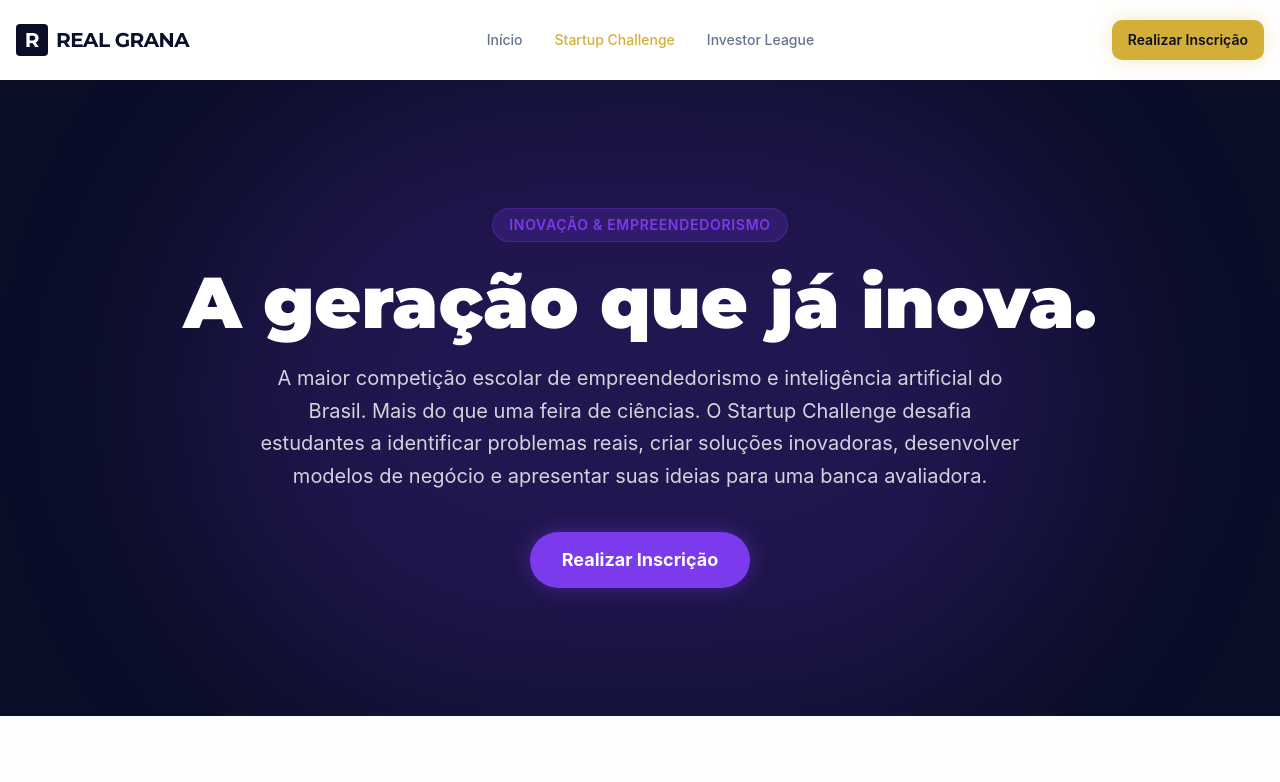
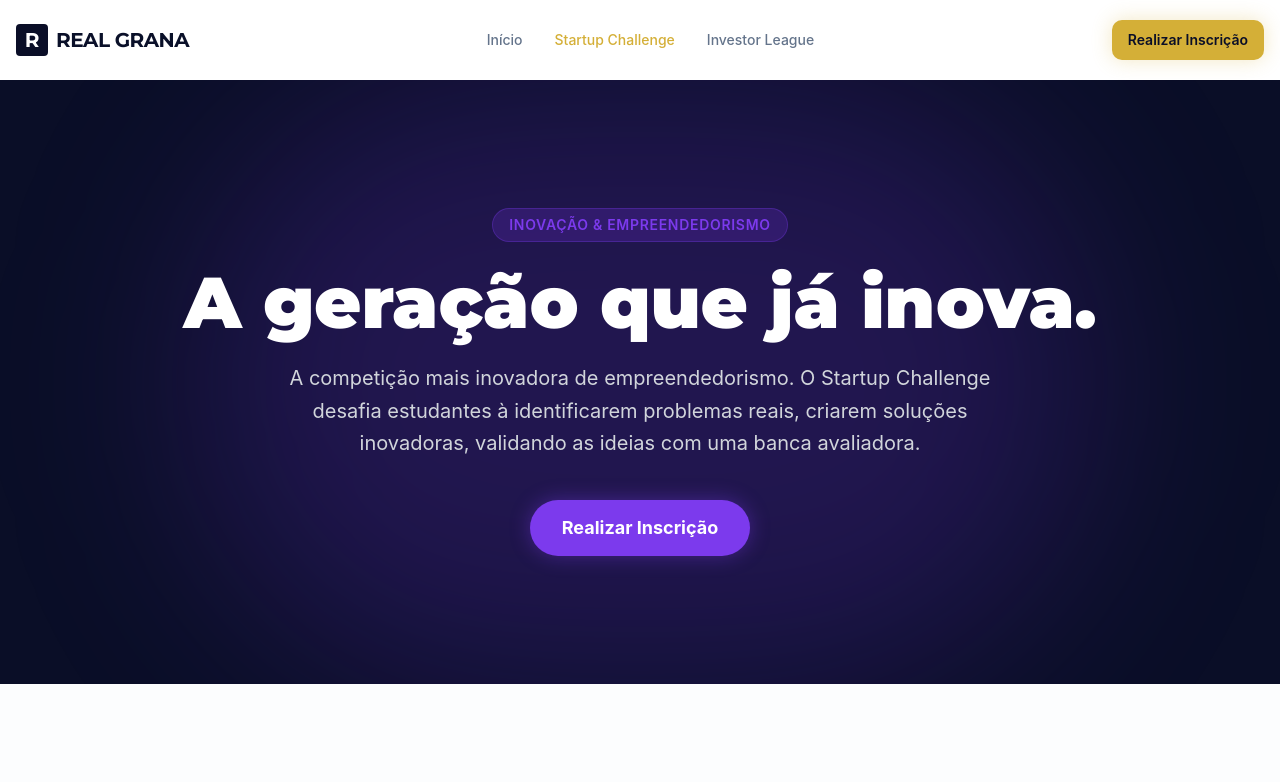
Before and after one commit to pdambr97/desafios-real-grana, a React (Vite) app: page /startup-challenge in a window 1280 px wide. Shown: the top 782 px of the page. Built offline with nearby package versions, Linux system fonts and the light colour scheme.

Commit message:
feat: Update Startup Challenge hero description

```diff
--- a/src/pages/StartupChallenge.tsx
+++ b/src/pages/StartupChallenge.tsx
@@ -95,10 +95,9 @@ export default function StartupChallenge() {
             A geração que já inova.
           </h1>
           <p className="text-xl text-gray-300 max-w-3xl mx-auto mb-10 leading-relaxed">
-            A maior competição escolar de empreendedorismo e inteligência artificial do Brasil. Mais
-            do que uma feira de ciências. O Startup Challenge desafia estudantes a identificar
-            problemas reais, criar soluções inovadoras, desenvolver modelos de negócio e apresentar
-            suas ideias para uma banca avaliadora.
+            A competição mais inovadora de empreendedorismo. O Startup Challenge desafia estudantes
+            à identificarem problemas reais, criarem soluções inovadoras, validando as ideias com
+            uma banca avaliadora.
           </p>
           <div className="flex flex-col sm:flex-row justify-center items-center gap-4">
             <Button
```
Also changed, not shown: .skip.config.json.
